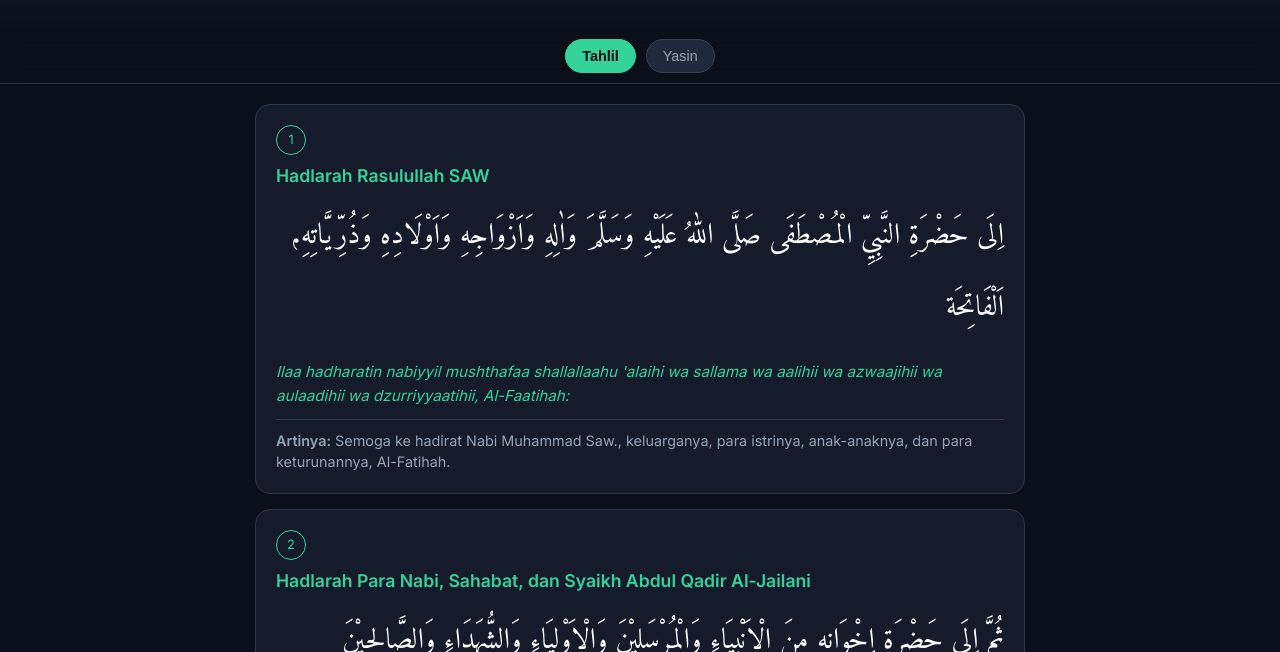
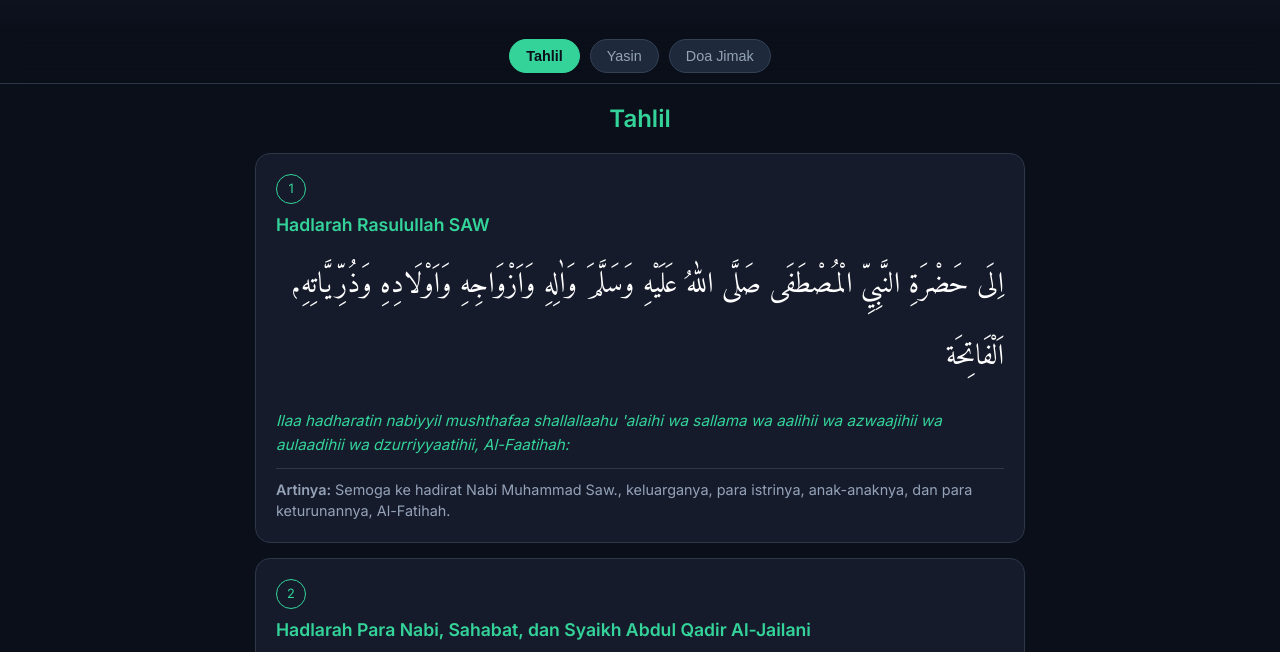
Before and after one commit to fuadmuzaqi/xuiplay, a website: page tahlil.html in a window 1280 px wide. Shown: the part 74-726 px from the top of the page. Drawn offline with Linux system fonts and the light colour scheme.

Commit message:
Update tahlil.html

```diff
--- a/tahlil.html
+++ b/tahlil.html
@@ -39,6 +39,7 @@
             gap: 10px;
             z-index: 1000;
             border-bottom: 1px solid #2d3748;
+            flex-wrap: wrap; /* Menjaga agar tombol tidak terpotong di layar kecil */
         }
 
         .tab-btn {
@@ -123,12 +124,14 @@
 
 <header>
     <h1>Tahlil dan Yasin</h1>
-    </header>
+</header>
 
 <div class="tab-nav">
     <button class="tab-btn active" onclick="loadContent('tahlil', this)">Tahlil</button>
     <button class="tab-btn" onclick="loadContent('yasin', this)">Yasin</button>
-    </div>
+    <!-- Tab Baru di sebelah kanan Yasin -->
+    <button class="tab-btn" onclick="loadContent('jimak', this)">Doa Jimak</button>
+</div>
 
 <div class="container">
     <div id="loader" class="loader">Memuat data...</div>
@@ -139,25 +142,33 @@
     const contentDiv = document.getElementById('main-content');
     const loader = document.getElementById('loader');
 
-    // Data Tahlil Berdasarkan Gambar (Hal 45-52)
     const DATA_TAHLIL_LOKAL = [
         {
             title: "Hadlarah Rasulullah SAW",
-            arabic: "اِلَى حَضْرَةِ النَّبِيِّ الْمُصْطَفَى صَلَّى اللهُ عَلَيْهِ وَسَلَّمَ وَاٰلِهِ وَاَزْوَاجِهِ وَاَوْلَادِهِ وَذُرِّيَّاتِهِ، اَلْفَاتِحَة",
+            arabic: "اِلَى حَضْرَةِ النَّبِيِّ الْمُصْطَفَى صَلَّى اللهُ عَلَيْهِ وَسَلَّمَ وَاٰلِهِ وَاَزْوَاجِهِ وَاَوْلَادِهِ وَذُرِّيَّاتِهِ، اَلْفَاتِحَة",
             latin: "Ilaa hadharatin nabiyyil mushthafaa shallallaahu 'alaihi wa sallama wa aalihii wa azwaajihii wa aulaadihii wa dzurriyyaatihii, Al-Faatihah:",
             translation: "Semoga ke hadirat Nabi Muhammad Saw., keluarganya, para istrinya, anak-anaknya, dan para keturunannya, Al-Fatihah."
         },
         {
             title: "Hadlarah Para Nabi, Sahabat, dan Syaikh Abdul Qadir Al-Jailani",
-            arabic: "ثُمَّ اِلَى حَضْرَةِ اِخْوَانِهِ مِنَ الْاَنْبِيَاءِ وَالْمُرْسَلِيْنَ وَالْاَوْلِيَاءِ وَالشُّهَدَاءِ وَالصَّالِحِيْنَ وَالصَّحَابَةِ وَالتَّابِعِيْنَ وَالْعُلَمَاءِ الْعَامِلِيْنَ وَالْمُصَنِّفِيْنَ الْمُخْلِصِيْنَ وَجَمِيْعِ الْمَلَائِكَةِ الْمُقَرَّبِيْنَ، خُصُوْصًا سَيِّدِنَا الشَّيْخِ عَبْدِ الْقَادِرِ الْجَيْلَانِيِّ، اَلْفَاتِحَة",
+            arabic: "ثُمَّ اِلَى حَضْرَةِ اِخْوَانِهِ مِنَ الْاَنْبِيَاءِ وَالْمُرْسَلِيْنَ وَالْاَوْلِيَاءِ وَالشُّهَدَاءِ وَالصَّالِحِيْنَ وَالصَّحَابَةِ وَالتَّابِعِيْنَ وَالْعُلَمَاءِ الْعَامِلِيْنَ وَالْمُصَنِّفِيْنَ الْمُخْلِصِيْنَ وَجَمِيْعِ الْمَلَائِكَةِ الْمُقَرَّبِيْنَ، خُصُوْصًا سَيِّدِنَا الشَّيْخِ عَبْدِ الْقَادِرِ الْجَيْلَانِيِّ، اَلْفَاتِحَة",
             latin: "Tsumma ilaa hadharaati ikhwaanihii minal ambiyaa-i wal mursaliin, wal auliyaa-i wassyuhadaa-i wasshhaalihiin, wal mushannifiinal mukhlishiin, wa jamii'il malaa-ikatil muqarrabiin, khushushan Sayyidinasy-Syaikha 'Abdul Qaadir Al-Jailaanii, Al-Faatihah:",
             translation: "Semoga juga tertuju kepada para nabi dan rasul, para wali, orang-orang yang mati syahid, orang saleh, para sahabat, tabiin, para ulama yang mengamalkan ilmunya, para pengarang yang ikhlas, dan kepada para malaikat yang selalu mendekatkan diri kepada Allah Swt., terutama penghulu kita Syekh Abdul Qadir Jailani, Al-Fatihah."
         },
         {
             title: "Ahli Kubur Seluruh Muslimin",
-            arabic: "ثُمَّ اِلَى جَمِيْعِ اَهْلِ الْقُبُوْرِ مِنَ الْمُسْلِمِيْنَ وَالْمُسْلِمَاتِ وَالْمُؤْمِنِيْنَ وَالْمُؤْمِنَاتِ مِنْ مَشَارِقِ الْاَرْضِ اِلَى مَغَارِبِهَا بَرِّهَا وَبَحْرِهَا، خُصُوْصًا اٰبَاءَنَا وَاُمَّهَاتِنَا وَاَجْدَادَنَا وَجَدَّاتِنَا وَمَشَايِخَنَا وَمَشَايِخَ مَشَايِخِنَا وَاَسَاتِذَتِنَا وَاَسَاتِذَةِ اَسَاتِذَتِنَا وَلِمَنِ اجْتَمَعْنَا هٰهُنَا بِسَبَبِهِ، اَلْفَاتِحَة",
+            arabic: "ثُمَّ اِلَى جَمِيْعِ اَهْلِ الْقُبُوْرِ مِنَ الْمُسْلِمِيْنَ وَالْمُسْلِمَاتِ وَالْمُؤْمِنِيْنَ وَالْمُؤْمِنَاتِ مِنْ مَشَارِقِ الْاَرْضِ اِلَى مَغَارِبِهَا بَرِّهَا وَبَحْرِهَا، خُصُوْصًا اٰبَاءَنَا وَاُمَّهَاتِنَا وَاَجْدَادَنَا وَجَدَّاتِنَا وَمَشَايِخَنَا وَمَشَايِخَ مَشَايِخِنَا وَاَسَاتِذَتِنَا وَاَسَاتِذَةِ اَسَاتِذَتِنَا وَلِمَنِ اجْتَمَعْنَا هٰهُنَا بِسَبَبِهِ، اَلْفَاتِحَة",
             latin: "Tsumma ilaa jamii'i ahlil qubuur, minal muslimiina wal muslimaat, wal mu'miniina wal mu'minaat, mim masyaariqil ardhi ilaa maghaaribihaa barrihaa wa bahrihaa. Khushushan ilaa aabaa-inaa wa ummahaatinaa wa ajdaadinaa wa jaddaatinaa wa masyaayikhinaa wa masyaayikhi masyaayikhinaa wa asaatidzatinaa wa asaatidzati asaatidzatinaa wa limanij-tama'naa haahunaa bisababihii, Al-Faatihah:",
             translation: "Juga kepada seluruh ahli kubur dari kaum muslimin, muslimat, mukminin, mukminat dari belahan bumi sebelah timur sampai barat, baik yang di daratan maupun yang di lautan; khususnya kepada para bapak, ibu, kakek, nenek, para guru, guru besar kami, kepada ustadz kami dan ustadznya ustadz kami, dan kepada orang yang menyebabkan kami semua dapat berkumpul di sini, Al-Fatihah."
+        }
+    ];
+
+    const DATA_JIMAK = [
+        {
+            title: "Doa Sebelum Bersetubuh (Jimak)",
+            arabic: "بِسْمِ اللهِ اَللّٰهُمَّ جَنِّبْنَا الشَّيْطَانَ وَجَنِّبِ الشَّيْطَانَ مَا رَزَقْتَنَا",
+            latin: "Bismillahi, Allahumma jannibnas-syaithana wa jannibis-syaithana ma razaqtana.",
+            translation: "Dengan nama Allah, ya Allah, jauhkanlah kami dari gangguan setan dan jauhkanlah setan dari rezeki (bayi) yang Engkau anugerahkan kepada kami."
         }
     ];
 
@@ -171,16 +182,13 @@
 
         try {
             if (type === 'tahlil') {
-                // Menggunakan data hasil konversi gambar
-                renderTahlilManual(DATA_TAHLIL_LOKAL);
+                renderTahlilManual(DATA_TAHLIL_LOKAL, "Tahlil");
             } else if (type === 'yasin') {
                 const res = await fetch("https://equran.id/api/v2/surat/36");
                 const data = await res.json();
                 renderYasin(data.data.ayat);
-            } else if (type === 'doa') {
-                const res = await fetch("https://islamic-api-zhirrr.vercel.app/api/doatahlil");
-                const data = await res.json();
-                renderGeneral(data.data);
+            } else if (type === 'jimak') {
+                renderTahlilManual(DATA_JIMAK, "Doa Jimak");
             }
         } catch (error) {
             contentDiv.innerHTML = `<p style="text-align:center; color:red;">Gagal memuat data. Periksa koneksi internet.</p>`;
@@ -189,8 +197,8 @@
         }
     }
 
-    function renderTahlilManual(items) {
-        let html = '';
+    function renderTahlilManual(items, pageTitle) {
+        let html = `<h2 style="text-align:center; margin-bottom:20px; color:var(--accent);">${pageTitle}</h2>`;
         items.forEach((item, index) => {
             html += `
                 <div class="card">
@@ -219,21 +227,6 @@
         contentDiv.innerHTML = html;
     }
 
-    function renderGeneral(items) {
-        let html = '';
-        items.forEach((item, index) => {
-            html += `
-                <div class="card">
-                    <div class="nomor">${index + 1}</div>
-                    <h3 style="margin-bottom:10px; color:var(--accent); font-size:1rem;">${item.title || item.doa}</h3>
-                    <div class="arabic">${item.arabic}</div>
-                    <div class="translation">${item.translation || item.id}</div>
-                </div>
-            `;
-        });
-        contentDiv.innerHTML = html;
-    }
-
     window.onload = () => {
         document.querySelector('.tab-btn').click();
     };
```
